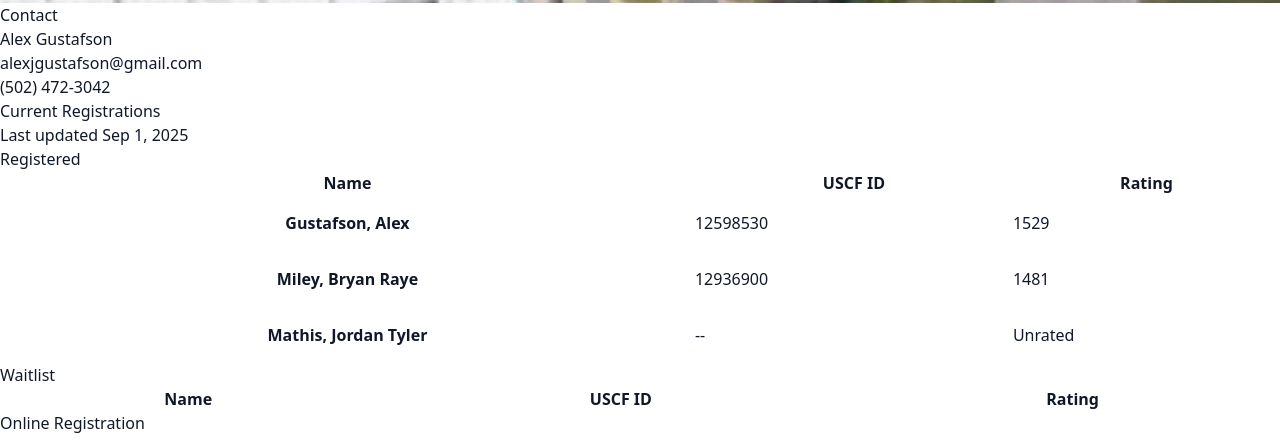
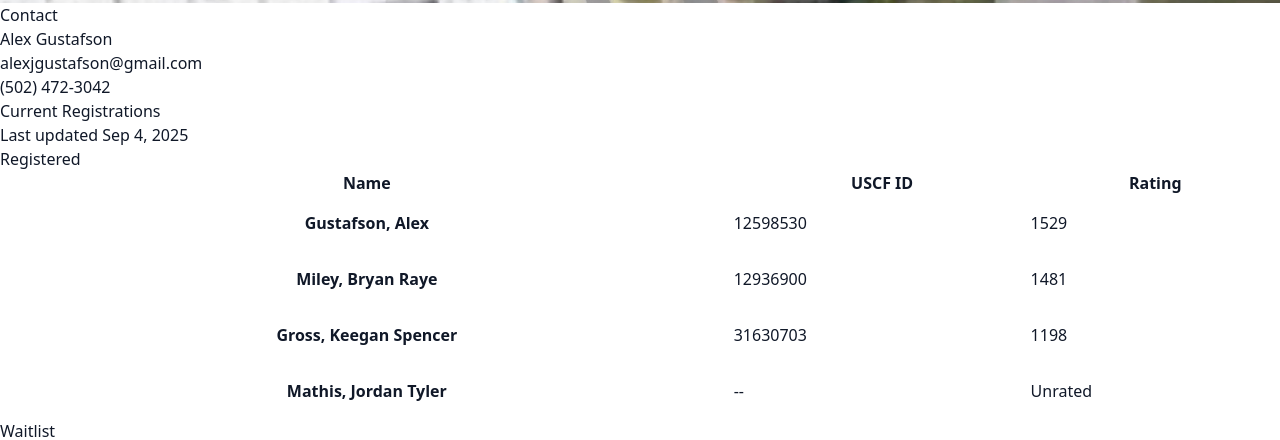
Before and after one commit to alexjgustafson/washbearchessclub, a website: page build_production/tournaments/trash-panda-throwdown-001/index.html in a window 1280 px wide. Shown: the part 1993-2433 px from the top of the page. Drawn offline with Linux system fonts and the light colour scheme; files that its build step writes are made by us from their sources.

Commit message:
build for deploy

```diff
--- a/build_production/tournaments/trash-panda-throwdown-001/index.html
+++ b/build_production/tournaments/trash-panda-throwdown-001/index.html
@@ -88,7 +88,7 @@
         </ul>
 
     <h2>Current Registrations</h2>
-    <p>Last updated Sep 1, 2025</p>
+    <p>Last updated Sep 4, 2025</p>
 
     <h3>Registered</h3>
 
@@ -129,6 +129,17 @@
                         </td>
                         <td class="px-6 py-4">
                             1481
+                        </td>
+                    </tr>
+                                    <tr class="bg-white border-b dark:bg-gray-800 dark:border-gray-700 border-gray-200">
+                        <th scope="row" class="px-6 py-4 font-medium text-gray-900 whitespace-nowrap dark:text-white">
+                            Gross, Keegan Spencer
+                        </th>
+                        <td class="px-6 py-4">
+                            31630703
+                        </td>
+                        <td class="px-6 py-4">
+                            1198
                         </td>
                     </tr>
                                     <tr class="bg-white border-b dark:bg-gray-800 dark:border-gray-700 border-gray-200">
```
